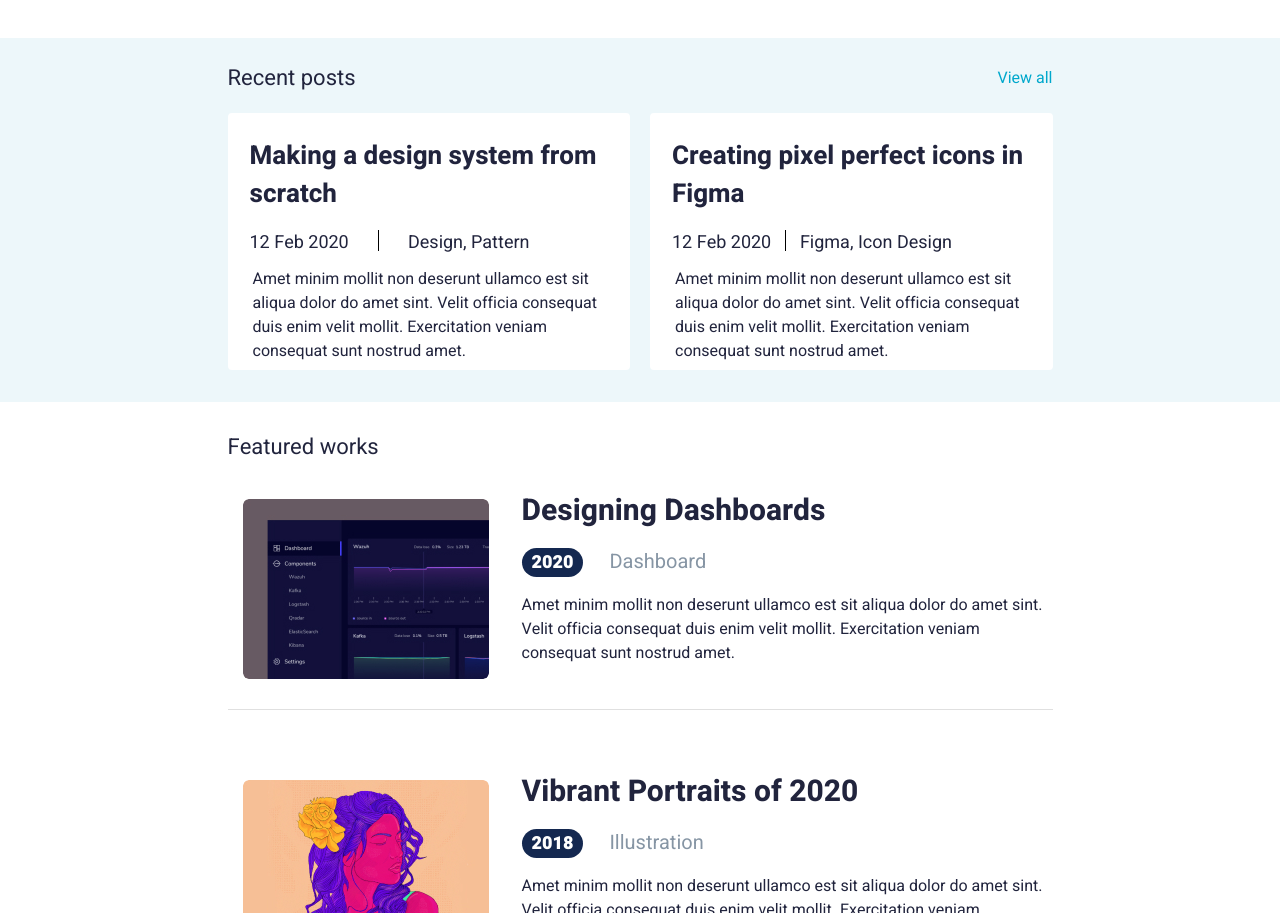
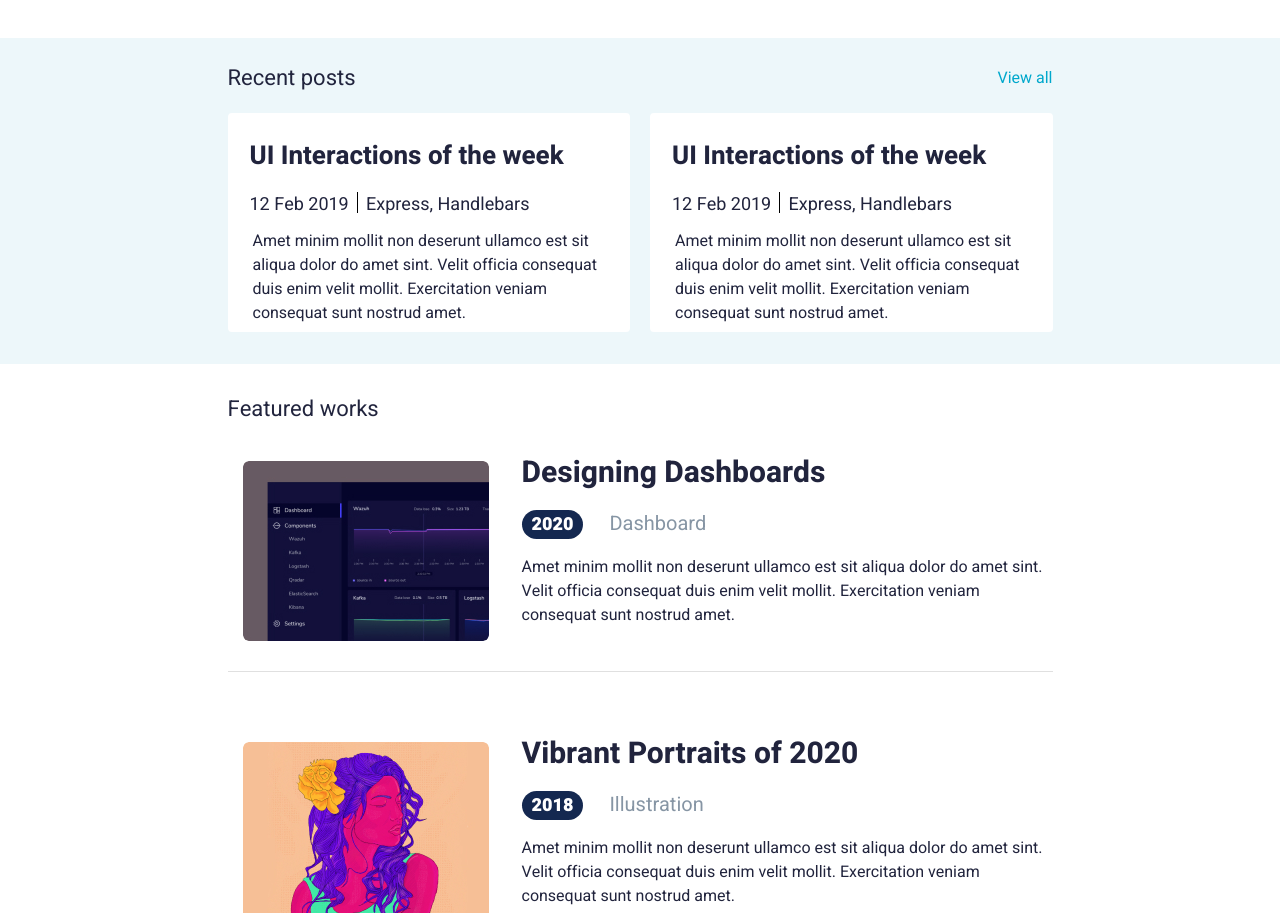
Before and after one commit to SochircaRoman/my-portfolio, a Vue app: page / in a window 1280 px wide. Shown: the part 908-1821 px from the top of the page. Built offline with nearby package versions, Linux system fonts and the light colour scheme.

Commit message:
Fix RecentSection

```diff
--- a/src/components/RecentSection.vue
+++ b/src/components/RecentSection.vue
@@ -1,3 +1,14 @@
+<script>
+export default {
+  props: {
+    posts: {
+      type: Array,
+      required: true,
+    }
+  }
+}
+</script>
+
 <template>
 
   <section class="recent">
@@ -7,34 +18,22 @@
           <h2 class="recent__header-title noselect">Recent posts</h2>
           <div class="recent__header-view">
             <RouterLink to="/blog" class="recent__header-link">View all</RouterLink>
-
           </div>
         </div>
 
         <div class="recent__cards">
 
-          <div class="recent__card">
-            <h3 class="recent__card-title">Making a design system from scratch</h3>
+          <div class="recent__card"
+            v-for="(post, index) in posts.slice(0, 2)"
+            :key="index"
+          >
+            <h3 class="recent__card-title">{{ post.title }}</h3>
             <div class="recent__card-information">
-              <div class="card__information-date">12 Feb 2020</div>
+              <div class="card__information-date">{{ post.date }}</div>
               <div class="card__information-line"></div>
-              <div class="card__information-tags">Design, Pattern</div>
+              <div class="card__information-tags">{{ post.tag }}</div>
             </div>
-            <p class="recent__card-description">
-              Amet minim mollit non deserunt ullamco est sit aliqua dolor do amet sint. Velit officia consequat duis enim velit mollit. Exercitation veniam consequat sunt nostrud amet.
-            </p>
-          </div>
-
-          <div class="recent__card">
-            <h3 class="recent__card-title">Creating pixel perfect icons in Figma</h3>
-            <div class="recent__card-information">
-              <div class="card__information-date">12 Feb 2020</div>
-              <div class="card__information-line"></div>
-              <div class="card__information-tags">Figma, Icon Design</div>
-            </div>
-            <p class="recent__card-description">
-              Amet minim mollit non deserunt ullamco est sit aliqua dolor do amet sint. Velit officia consequat duis enim velit mollit. Exercitation veniam consequat sunt nostrud amet.
-            </p>
+            <p class="recent__card-description">{{ post.text }}</p>
           </div>
 
         </div>
@@ -42,12 +41,6 @@
     </section>
 
 </template>
-
-<script>
-  export default {
-
-  }
-</script>
 
 <style scoped>
 /* START RECENT */
--- a/src/components/UI/WorkCard.vue
+++ b/src/components/UI/WorkCard.vue
@@ -1,3 +1,14 @@
+<script>
+export default {
+  props: {
+    card: {
+      type: Object,
+      required: true,
+    }
+  }
+}
+</script>
+
 <template>
 
   <div class="work__card">
@@ -18,17 +29,6 @@
   <div class="work__card-line"></div>
 
 </template>
-
-<script>
-export default {
-  props: {
-    card: {
-      type: Object,
-      required: true,
-    }
-  }
-}
-</script>
 
 <style scoped>
 /* START WORK CARD */
--- a/src/router/index.js
+++ b/src/router/index.js
@@ -24,7 +24,7 @@ const router = createRouter({
     },
     {
       path: '/post_detail/:id',
-      name: 'post',
+      name: 'post_detail',
       component: PostDetail
     }
   ]
--- a/src/views/HomeView.vue
+++ b/src/views/HomeView.vue
@@ -4,6 +4,7 @@ import RecentSection from '../components/RecentSection.vue';
 import FeaturedSection from '../components/FeaturedSection.vue';
 import WorkContent from '../data/WorkContent.json';
 import SkillsContent from '../data/SkillsContent.json';
+import BlogContent from '../data/BlogContent.json';
 
 export default {
   components: {
@@ -56,6 +57,7 @@ export default {
   data() {
     return {
       cards: WorkContent,
+      posts: BlogContent,
       skills: SkillsContent,
     }
   },
@@ -70,7 +72,9 @@ export default {
       :skills="skills"
     />
 
-    <RecentSection />
+    <RecentSection
+      :posts="posts"
+    />
 
     <FeaturedSection
       :cards="cards"
```
